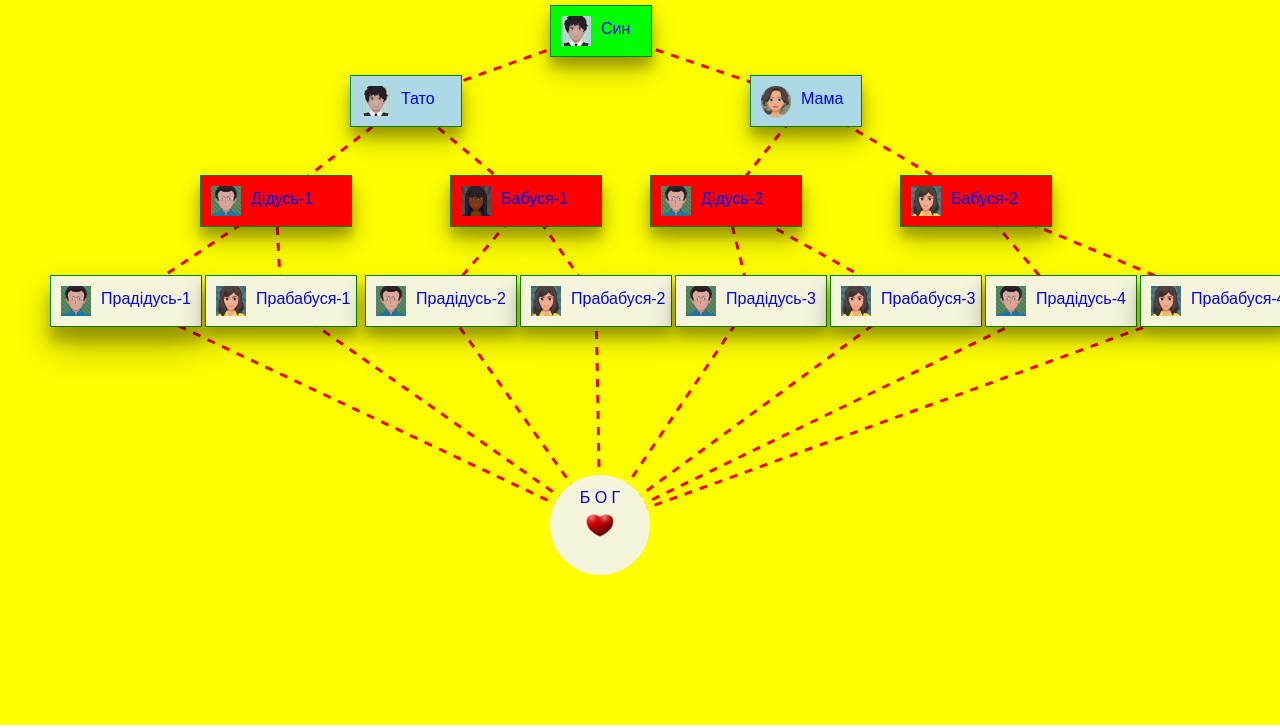
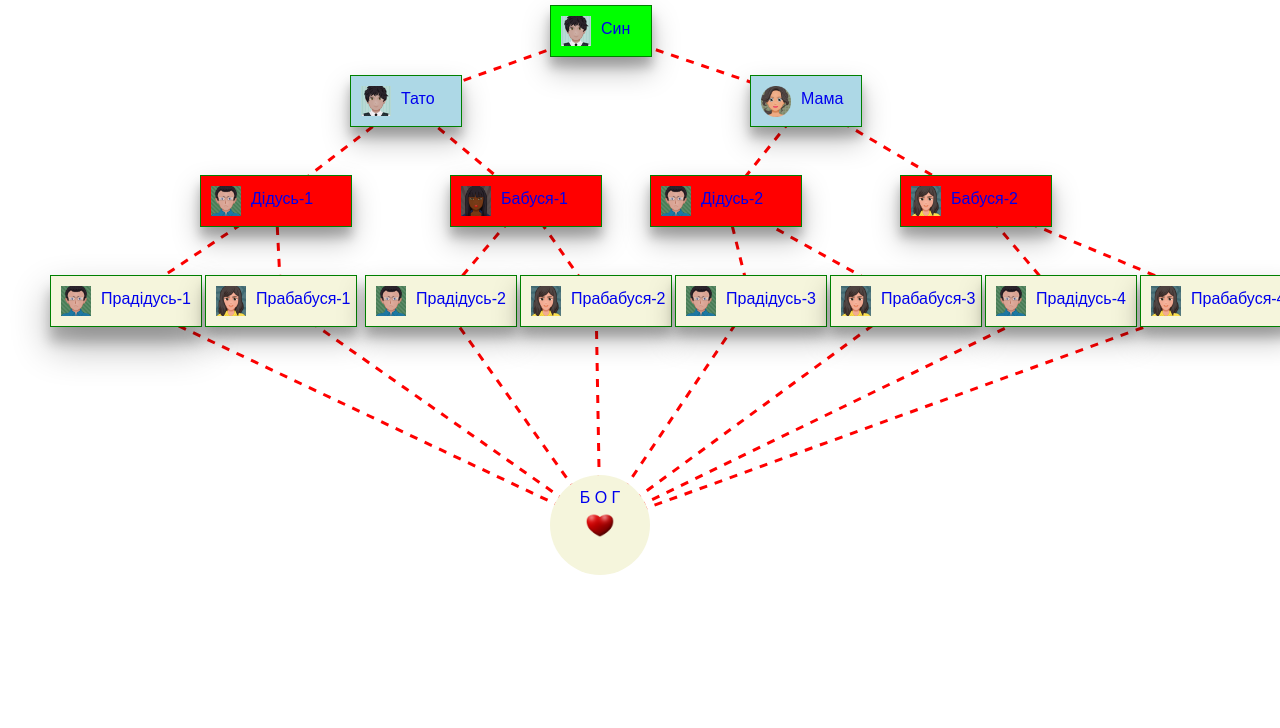
Before and after one commit to yuriy-ivchenko/lineage-ua, a plain HTML site: page index.html in a window 1280 px wide. Shown: the part 75-803 px from the top of the page. Drawn offline with Linux system fonts and the light colour scheme.

Commit message:
Update index.html

```diff
--- a/index.html
+++ b/index.html
@@ -102,7 +102,7 @@
         ];
     </script>
     <svg xmlns="http://www.w3.org/2000/svg" xmlns:xlink="http://www.w3.org/1999/xlink" version="1.1" id="svg"
-        style="width:1400px;height:800px;background:yellow;">
+        style="width:1400px;height:800px;background:transparent;">
     </svg>
     <script src="./js/main.js"></script>
     <script type="text/javascript" src="./js/winMoodalDataUa.js">
```
